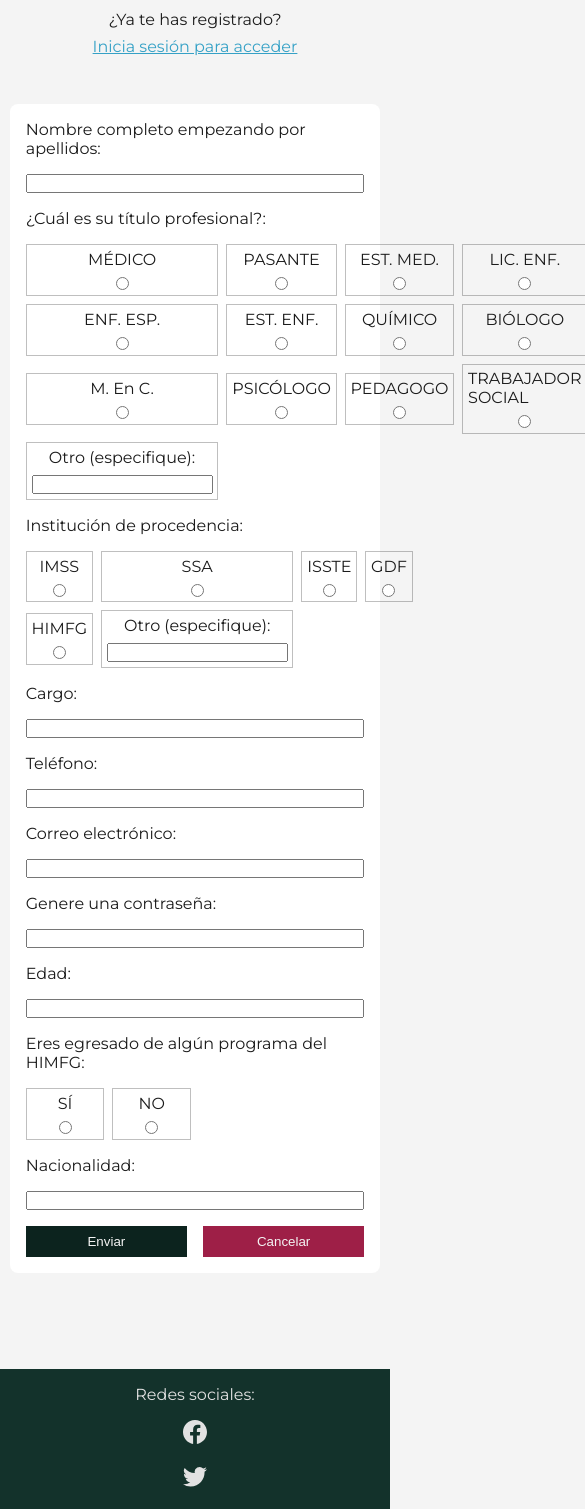
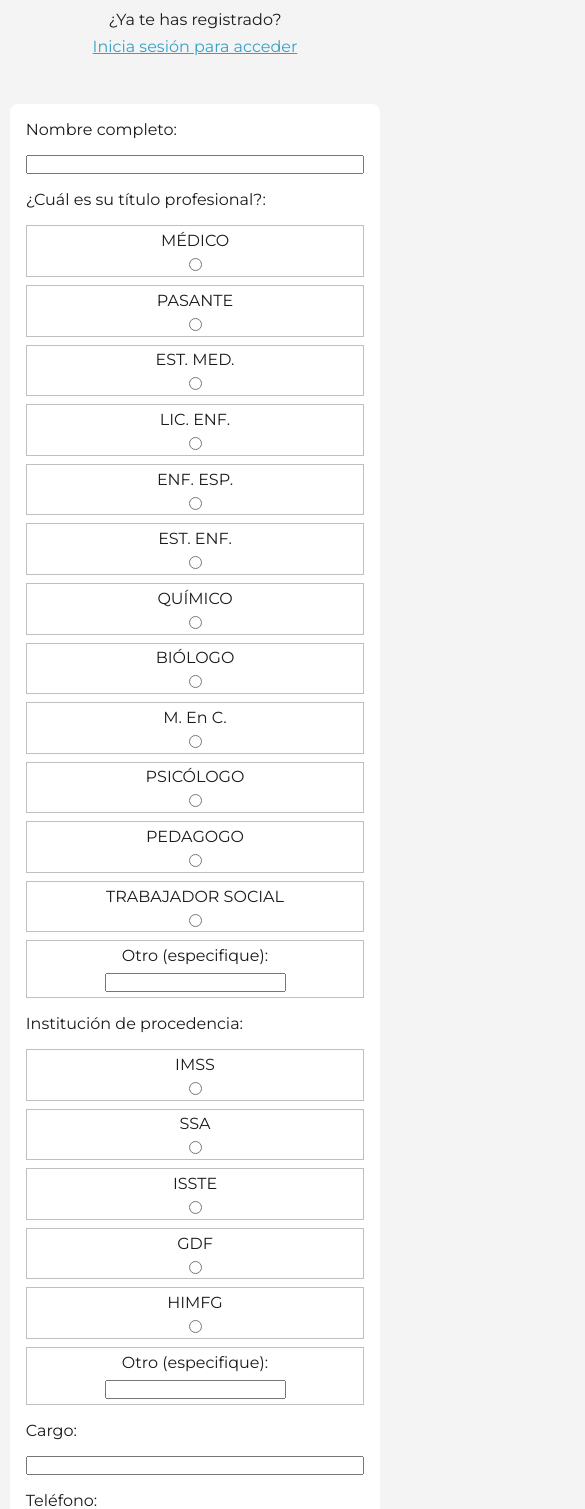
Before and after one commit to ricardoggz/himfg-cursos-website, a Next.js app: page /register in a window 390 px wide. Shown: the part 420-1929 px from the top of the page, 585 px wide, since content can reach past the window. Built offline with nearby package versions, Linux system fonts and the light colour scheme.

Commit message:
[change]: styles and titiles

```diff
--- a/src/components/registerForm/form.module.css
+++ b/src/components/registerForm/form.module.css
@@ -50,3 +50,12 @@
 .anchorLogin a{
     color:var(--blue-secondary);
 }
+
+@media (min-width:240px) and (max-width:880px){
+    .formRatioInputs{
+        grid-template-columns: 1fr;
+    }
+    .formButtons{
+        flex-direction: column;
+    }
+}
--- a/src/components/registerForm/registerForm.js
+++ b/src/components/registerForm/registerForm.js
@@ -37,7 +37,7 @@ export const RegisterForm = ()=>{
                 <Link href="/userlogin">Inicia sesión para acceder</Link>
             </div>
             <form className={`flexContainer ${styles.formWrapper}`} onSubmit={onSubmit}>
-            <label>Nombre completo empezando por apellidos:</label>
+            <label>Nombre completo:</label>
             <input type='text' name='student_name' required onChange={onChange}/>
             <label>¿Cuál es su título profesional?:</label>
             <div className={styles.formRatioInputs}>
```
